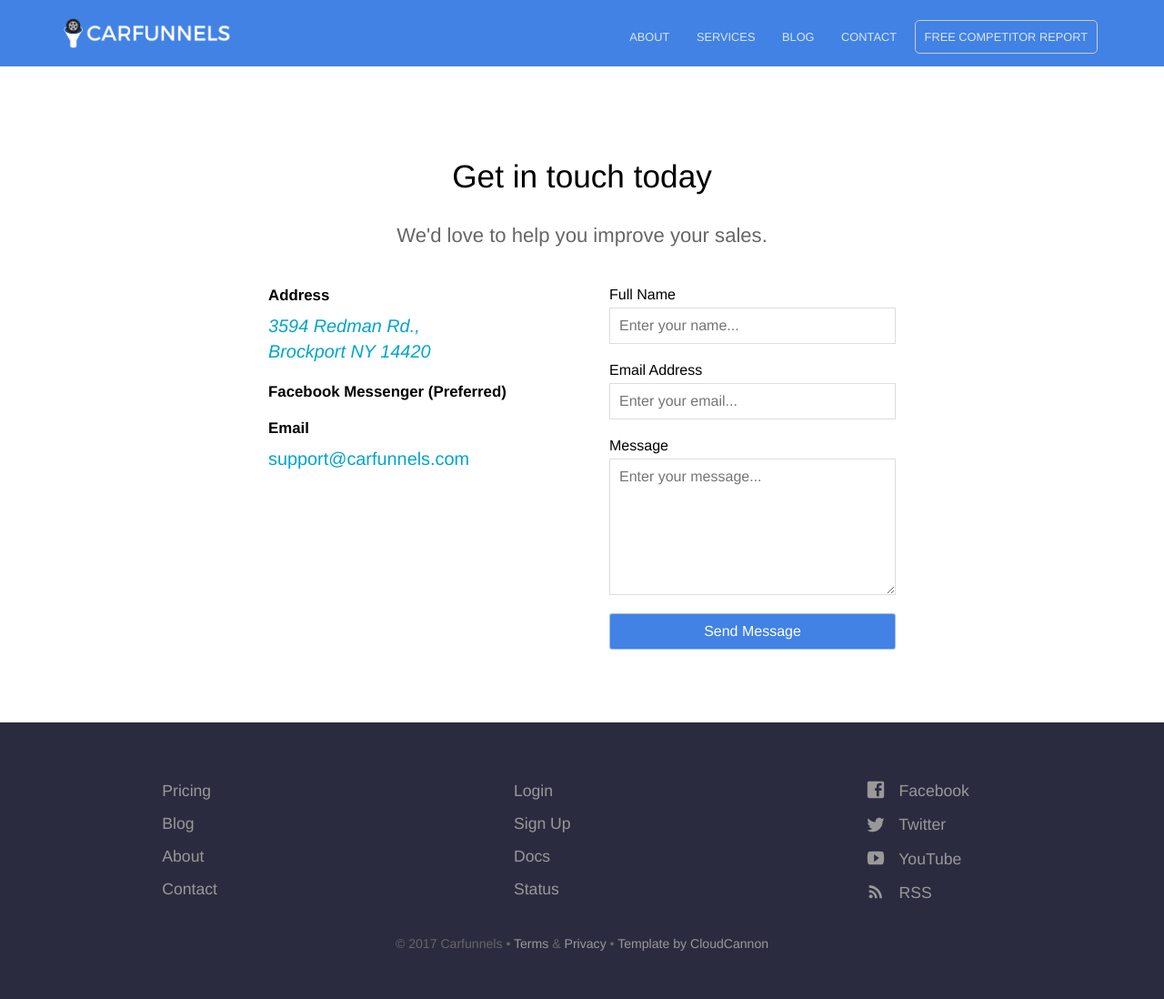
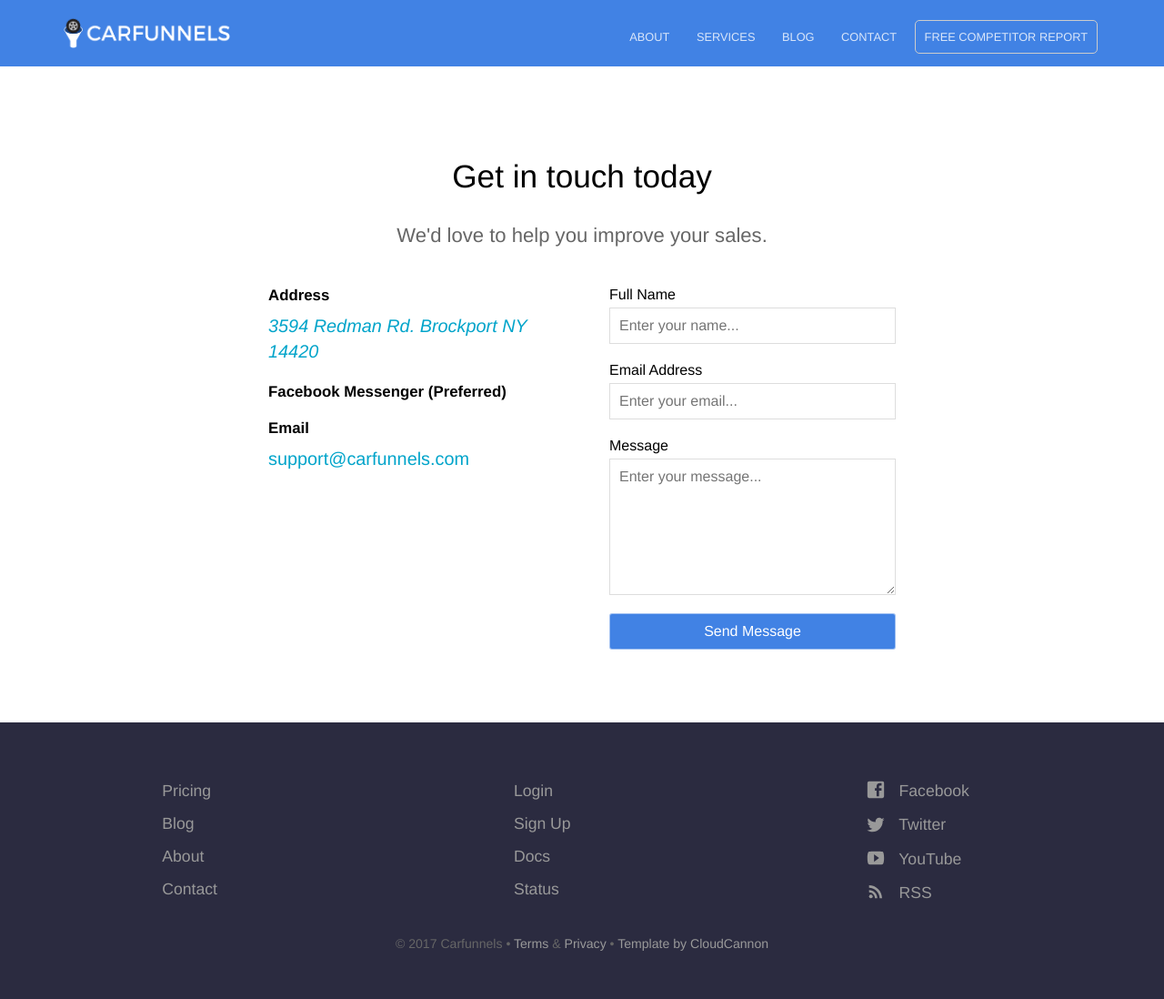
Before and after one commit to jdnoc/carfunnels.com, a Jekyll site: the page built from contact.html, in a window 1280 px wide. Shown: the whole page at 91% size. Built offline with Jekyll 4.4.1, drawn with Linux system fonts in a browser that asks for light colours.

```diff
--- a/contact.html
+++ b/contact.html
@@ -3,7 +3,7 @@ title: Contact
 heading: Get in touch today
 description: We'd love to help you improve your sales.
 map:
-    address: 3594 Redman Rd., Brockport NY 14420
+    address: 3594 Redman Rd. Brockport NY 14420
 ---
 
 <script> window.fbMessengerPlugins = window.fbMessengerPlugins || { init : function() { FB.init({ appId: "1678638095724206", xfbml: true, version: "v2.6" }); }, callable : [] }; window.fbAsyncInit = window.fbAsyncInit || function() { window.fbMessengerPlugins.callable.forEach( function( item ) { item(); } ); window.fbMessengerPlugins.init(); }; setTimeout( function() { (function(d, s, id){ var js, fjs = d.getElementsByTagName(s)[0]; if (d.getElementById(id)) { return; } js = d.createElement(s); js.id = id; js.src = "//connect.facebook.net/en_US/sdk.js"; fjs.parentNode.insertBefore(js, fjs); }(document, 'script', 'facebook-jssdk')); }, 0); </script>
```
